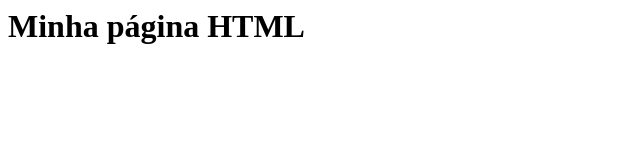
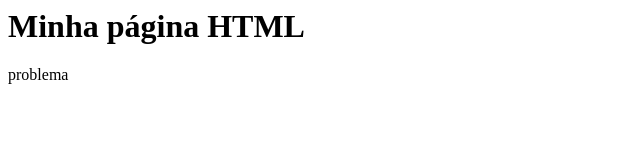
Before and after one commit to julxd/gama-no-github, a plain HTML site: page index.html in a window 1280 px wide. Shown: the full height of the page, 0-640 px from the left. Drawn offline with Linux system fonts and the light colour scheme.

Commit message:
outro commit

```diff
--- a/index.html
+++ b/index.html
@@ -1,5 +1,6 @@
 <html>
 <body>
 <h1> Minha página HTML</h1>
+<p>problema</p>
 </body>
 </html>
```
